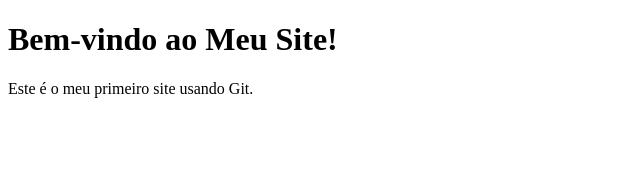
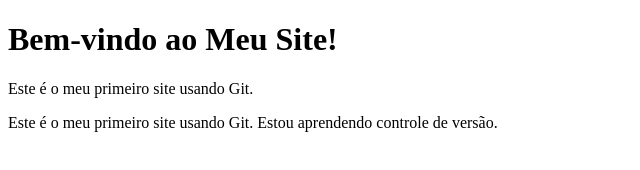
Before and after one commit to luunaaS/meu-site, a plain HTML site: page index.html in a window 1280 px wide. Shown: the whole page, without its empty margins (0-640 px from the left). Drawn offline with Linux system fonts and the light colour scheme.

Commit message:
adicionando nova linha

```diff
--- a/index.html
+++ b/index.html
@@ -7,5 +7,6 @@
 <body>
 <h1>Bem-vindo ao Meu Site!</h1>
 <p>Este é o meu primeiro site usando Git.</p>
+<p>Este é o meu primeiro site usando Git. Estou aprendendo controle de versão.</p>
 </body>
 </html>
```
